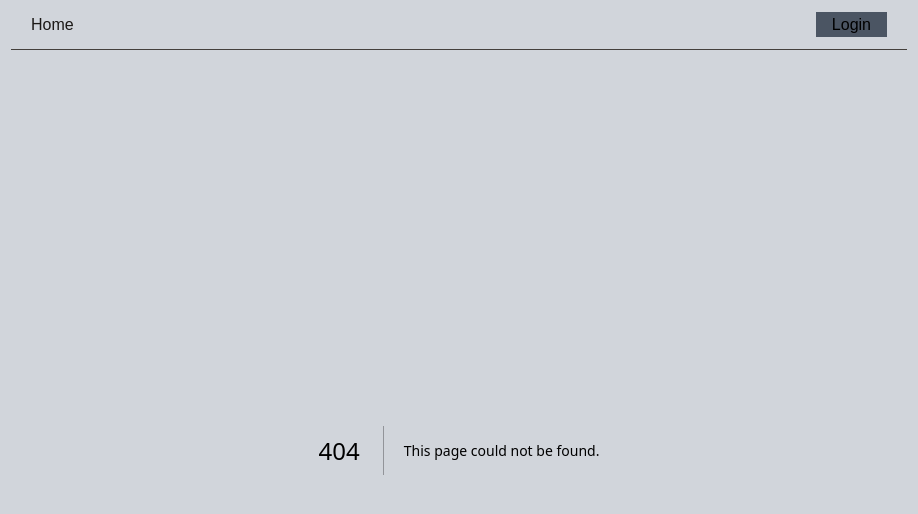
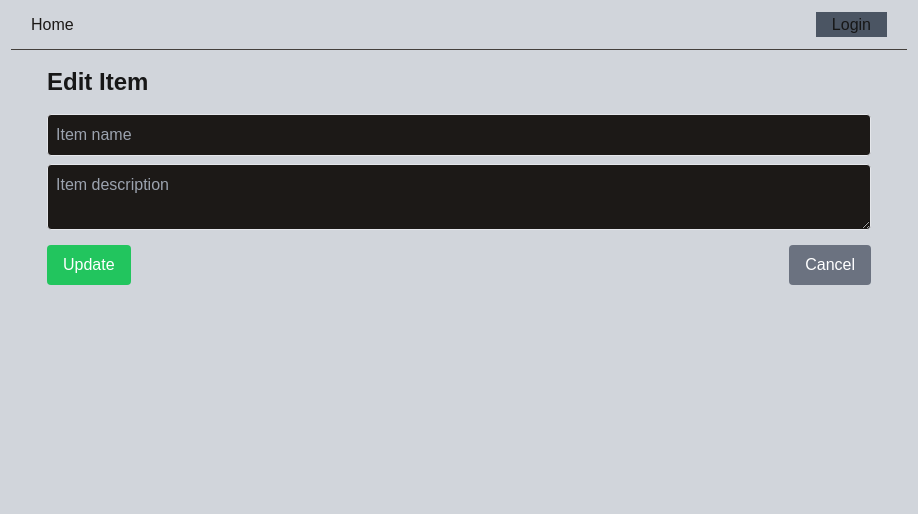
Before and after one commit to CodeWithZaky/frontend-test, a Next.js app: page /crud/edit in a window 1280 px wide. Before the commit this address had no page. Shown: the top 514 px of the page, without its empty margins (181-1099 px from the left). Built offline with nearby package versions, Linux system fonts and the light colour scheme.

Commit message:
refactor : new page routing design
- routing :
/crud (main page)
/crud/add (add item)
/crud/edit (edit item)
- use url params for saving state

```diff
--- a/src/components/item-form.tsx
+++ /dev/null
@@ -1,58 +0,0 @@
-import { useState } from "react";
-
-interface Item {
-  id: string;
-  name: string;
-  description: string;
-}
-
-interface ItemFormProps {
-  initialData?: Item;
-  onSubmit: (item: Item) => void;
-}
-
-export default function ItemForm({ initialData, onSubmit }: ItemFormProps) {
-  const [name, setName] = useState(initialData?.name || "");
-  const [description, setDescription] = useState(
-    initialData?.description || ""
-  );
-
-  const handleSubmit = (e: React.FormEvent) => {
-    e.preventDefault();
-    onSubmit({
-      id: initialData?.id || Date.now().toString(),
-      name,
-      description,
-    });
-    if (!initialData) {
-      setName("");
-      setDescription("");
-    }
-  };
-
-  return (
-    <form onSubmit={handleSubmit} className="mb-4">
-      <input
-        type="text"
-        value={name}
-        onChange={(e) => setName(e.target.value)}
-        placeholder="Item name"
-        required
-        className="bg-stone-900 dark:bg-stone-900 mb-2 p-2 border rounded w-full"
-      />
-      <textarea
-        value={description}
-        onChange={(e) => setDescription(e.target.value)}
-        placeholder="Item description"
-        required
-        className="bg-stone-900 dark:bg-stone-900 mb-2 p-2 border rounded w-full"
-      />
-      <button
-        type="submit"
-        className="bg-green-500 px-4 py-2 rounded text-white"
-      >
-        {initialData ? "Update" : "Add"} Item
-      </button>
-    </form>
-  );
-}
--- a/src/components/item-list.tsx
+++ b/src/components/item-list.tsx
@@ -1,60 +1,37 @@
-import { useState } from "react";
-import ItemForm from "./item-form";
+import Link from "next/link";
 
-interface Item {
+type CurrentItems = {
   id: string;
   name: string;
   description: string;
-}
+};
 
-interface ItemListProps {
-  items: Item[];
-  onUpdate: (item: Item) => void;
-  onDelete: (id: string) => void;
-}
+type Props = {
+  currentItems: CurrentItems[];
+  deleteItem: (id: string) => void;
+};
 
-export default function ItemList({ items, onUpdate, onDelete }: ItemListProps) {
-  const [editingId, setEditingId] = useState<string | null>(null);
-
+export default function ItemList({ currentItems, deleteItem }: Props) {
   return (
     <div>
-      {items.map((item) => (
-        <div
-          key={item.id}
-          className="mb-2 p-4 border dark:border-white border-black rounded"
-        >
-          {editingId === item.id ? (
-            <ItemForm
-              initialData={item}
-              onSubmit={(updatedItem) => {
-                onUpdate(updatedItem);
-                setEditingId(null);
-              }}
-            />
-          ) : (
-            <>
-              <h3 className="font-bold text-stone-900 dark:text-stone-100">
-                {item.name}
-              </h3>
-              <p className="text-stone-900 dark:text-stone-100">
-                {item.description}
-              </p>
+      {currentItems.map((item) => (
+        <div key={item.id} className="mb-2 p-4 border rounded">
+          <h3 className="font-bold">{item.name}</h3>
+          <p>{item.description}</p>
           <div className="mt-2">
-                <button
-                  onClick={() => setEditingId(item.id)}
+            <Link
+              href={`/crud/edit?id=${item.id}&name=${item.name}&description=${item.description}`}
               className="bg-blue-500 mr-2 px-2 py-1 rounded text-white"
             >
               Edit
-                </button>
+            </Link>
             <button
-                  onClick={() => onDelete(item.id)}
+              onClick={() => deleteItem(item.id)}
               className="bg-red-500 px-2 py-1 rounded text-white"
             >
               Delete
             </button>
           </div>
-            </>
-          )}
         </div>
       ))}
     </div>
--- /dev/null
+++ b/src/pages/crud/add/index.tsx
@@ -0,0 +1,97 @@
+import { useLocalStorage } from "@/hooks/useLocalStorage";
+import { useRouter } from "next/router";
+import { useEffect, useState } from "react";
+
+interface Item {
+  id: string;
+  name: string;
+  description: string;
+}
+
+export default function AddItemPage() {
+  const [items, setItems] = useLocalStorage<Item[]>("items", []);
+  const router = useRouter();
+  const queryParams = router.query;
+
+  const [name, setName] = useState("");
+  const [description, setDescription] = useState("");
+
+  useEffect(() => {
+    if (router.isReady) {
+      const nameParam = queryParams.name;
+      const descriptionParam = queryParams.description;
+
+      if (nameParam) setName(nameParam as string);
+      if (descriptionParam) setDescription(descriptionParam as string);
+    }
+  }, [router.isReady, queryParams]);
+
+  const AddItem = (e: React.FormEvent) => {
+    e.preventDefault();
+    setItems([...items, { id: Date.now().toString(), name, description }]);
+    router.push("/crud");
+  };
+
+  // Fungsi untuk memperbarui URL saat state berubah
+  const updateQueryString = (name: string, description: string) => {
+    const currentParams = new URLSearchParams();
+    if (name) currentParams.set("name", name);
+    if (description) currentParams.set("description", description);
+    router.replace(`/crud/add?${currentParams.toString()}`, undefined, {
+      shallow: true,
+    });
+    // router.push(`/crud/add?${currentParams.toString()}`);
+  };
+
+  const handleNameChange = (e: React.ChangeEvent<HTMLInputElement>) => {
+    const newName = e.target.value;
+    setName(newName);
+    updateQueryString(newName, description);
+  };
+
+  const handleDescriptionChange = (
+    e: React.ChangeEvent<HTMLTextAreaElement>
+  ) => {
+    const newDescription = e.target.value;
+    setDescription(newDescription);
+    updateQueryString(name, newDescription);
+  };
+
+  return (
+    <div className="mx-auto p-4 container">
+      <h1 className="mb-4 font-bold text-2xl">Add Item</h1>
+      <form onSubmit={AddItem} className="mb-4">
+        <input
+          type="text"
+          value={name}
+          onChange={handleNameChange}
+          placeholder="Item name"
+          required
+          className="bg-stone-900 mb-2 p-2 border rounded w-full"
+        />
+        <textarea
+          value={description}
+          onChange={handleDescriptionChange}
+          placeholder="Item description"
+          required
+          className="bg-stone-900 mb-2 p-2 border rounded w-full"
+        />
+        <div className="flex justify-between">
+          <button
+            type="submit"
+            className="bg-green-500 px-4 py-2 rounded text-white"
+          >
+            Add
+          </button>
+          <button
+            type="button"
+            onClick={() => router.push("/crud")}
+            className="bg-gray-500 px-4 py-2 rounded text-white"
+          >
+            Cancel
+          </button>
+        </div>
+      </form>
+    </div>
+  );
+}
--- /dev/null
+++ b/src/pages/crud/edit/index.tsx
@@ -0,0 +1,103 @@
+import { useLocalStorage } from "@/hooks/useLocalStorage";
+import { useRouter } from "next/router";
+import { useEffect, useState } from "react";
+
+interface Item {
+  id: string;
+  name: string;
+  description: string;
+}
+
+export default function EditItemPage() {
+  const [items, setItems] = useLocalStorage<Item[]>("items", []);
+
+  const router = useRouter();
+  const queryParams = router.query;
+
+  console.log("query", router.query.id);
+
+  const [id, setId] = useState("");
+  const [name, setName] = useState("");
+  const [description, setDescription] = useState("");
+
+  console.log({ id, name, description });
+
+  useEffect(() => {
+    if (router.isReady) {
+      const idParam = queryParams.id;
+      const nameParam = queryParams.name;
+      const descriptionParam = queryParams.description;
+
+      if (idParam) setId(idParam as string);
+      if (nameParam) setName(nameParam as string);
+      if (descriptionParam) setDescription(descriptionParam as string);
+    }
+  }, [router.isReady, queryParams]);
+
+  const updateItem = (e: React.FormEvent) => {
+    e.preventDefault();
+    const updatedItem = { id, name, description };
+    setItems(
+      items.map((item) => (item.id === updatedItem.id ? updatedItem : item))
+    );
+    router.push("/crud");
+  };
+
+  const updateQueryString = (id: string, name: string, description: string) => {
+    const currentParams = new URLSearchParams();
+    if (id) currentParams.set("id", id);
+    if (name) currentParams.set("name", name);
+    if (description) currentParams.set("description", description);
+    router.push(`/crud/edit?${currentParams.toString()}`);
+  };
+
+  const handleNameChange = (e: React.ChangeEvent<HTMLInputElement>) => {
+    setName(e.target.value);
+    updateQueryString(id, e.target.value, description);
+  };
+
+  const handleDescriptionChange = (
+    e: React.ChangeEvent<HTMLTextAreaElement>
+  ) => {
+    setDescription(e.target.value);
+    updateQueryString(id, name, e.target.value);
+  };
+
+  return (
+    <div className="mx-auto p-4 container">
+      <h1 className="mb-4 font-bold text-2xl">Edit Item</h1>
+      <form onSubmit={updateItem} className="mb-4">
+        <input
+          type="text"
+          value={name}
+          onChange={handleNameChange}
+          placeholder="Item name"
+          required
+          className="bg-stone-900 mb-2 p-2 border rounded w-full"
+        />
+        <textarea
+          value={description}
+          onChange={handleDescriptionChange}
+          placeholder="Item description"
+          required
+          className="bg-stone-900 mb-2 p-2 border rounded w-full"
+        />
+        <div className="flex justify-between">
+          <button
+            type="submit"
+            className="bg-green-500 px-4 py-2 rounded text-white"
+          >
+            Update
+          </button>
+          <button
+            type="button"
+            onClick={() => router.push("/crud")}
+            className="bg-gray-500 px-4 py-2 rounded text-white"
+          >
+            Cancel
+          </button>
+        </div>
+      </form>
+    </div>
+  );
+}
--- a/src/pages/crud/index.tsx
+++ b/src/pages/crud/index.tsx
@@ -1,12 +1,12 @@
-import ItemForm from "@/components/item-form";
 import ItemList from "@/components/item-list";
 import Pagination from "@/components/pagination";
 import { useLocalStorage } from "@/hooks/useLocalStorage";
 import useSession from "@/hooks/useSession";
+import Link from "next/link";
 import { useRouter, useSearchParams } from "next/navigation";
 import { useEffect, useState } from "react";
 
-interface Item {
+export interface Item {
   id: string;
   name: string;
   description: string;
@@ -42,6 +42,8 @@ export default function Home() {
   const indexOfFirstItem = indexOfLastItem - itemsPerPage;
   const currentItems = filteredItems.slice(indexOfFirstItem, indexOfLastItem);
 
+  console.log(currentItems);
+
   const paginate = (pageNumber: number) => {
     setCurrentPage(pageNumber);
     updateQueryString(pageNumber, searchTerm);
@@ -61,28 +63,16 @@ export default function Home() {
     router.push(`?${params.toString()}`);
   };
 
-  const addItem = (item: Item) => {
-    setItems([...items, item]);
-  };
-
-  const updateItem = (updatedItem: Item) => {
-    setItems(
-      items.map((item: Item) =>
-        item.id === updatedItem.id ? updatedItem : item
-      )
-    );
-  };
-
   const deleteItem = (id: string) => {
     setItems(items.filter((item: Item) => item.id !== id));
   };
 
   return (
-    <div className="mx-auto p-4 container">
+    <div className="flex flex-col gap-5 mx-auto p-4 container">
       <h1 className="mb-4 font-bold text-stone-900 dark:text-stone-100 text-2xl">
         CRUD App with Local Storage
       </h1>
-      <div className="mb-10">
+      <div>
         <input
           type="text"
           placeholder="Search items..."
@@ -91,15 +81,13 @@ export default function Home() {
           className="bg-stone-900 dark:bg-stone-900 p-2 border rounded w-full text-stone-900 dark:text-stone-100"
         />
       </div>
-      <p className="font-bold text-stone-900 dark:text-stone-100 text-xl">
+      <Link
+        href="/crud/add"
+        className="bg-green-500 px-4 py-1 rounded-md w-fit font-bold text-stone-900 dark:text-stone-100 text-xl"
+      >
         Add Item
-      </p>
-      <ItemForm onSubmit={addItem} />
-      <ItemList
-        items={currentItems}
-        onUpdate={updateItem}
-        onDelete={deleteItem}
-      />
+      </Link>
+      <ItemList currentItems={currentItems} deleteItem={deleteItem} />
       <Pagination
         itemsPerPage={itemsPerPage}
         totalItems={filteredItems.length}
--- a/tsconfig.json
+++ b/tsconfig.json
@@ -17,6 +17,6 @@
       "@/*": ["./src/*"]
     }
   },
-  "include": ["next-env.d.ts", "**/*.ts", "**/*.tsx"],
+  "include": ["next-env.d.ts", "**/*.ts", "**/*.tsx", "src/pages/crud/add"],
   "exclude": ["node_modules"]
 }
```
Lines whose indentation alone changed are shown as unchanged.
